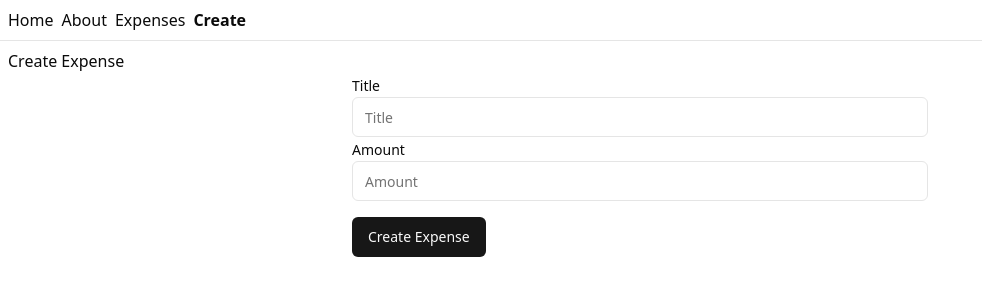
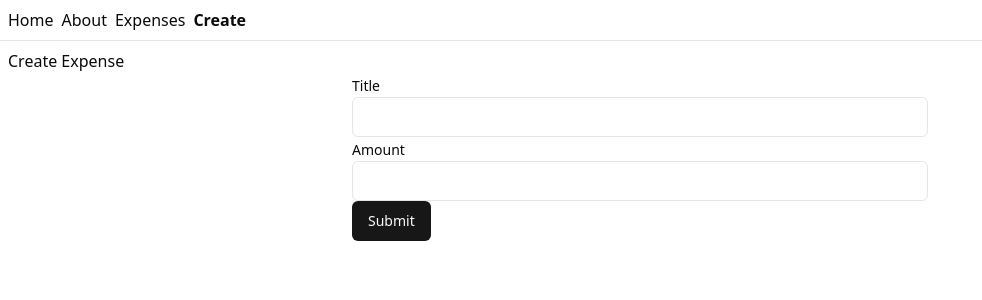
Before and after one commit to toho36/expenses, a React (Vite) app in the folder frontend/: page /create-expense in a window 1280 px wide. Shown: the top 300 px of the page, without its empty margins (0-982 px from the left). Built offline with nearby package versions, Linux system fonts and the light colour scheme; what hono would draw is missing.

Commit message:
creating expense
using tanstack form and api post

```diff
--- a/frontend/package.json
+++ b/frontend/package.json
@@ -13,11 +13,13 @@
   "dependencies": {
     "@radix-ui/react-label": "^2.1.1",
     "@radix-ui/react-slot": "^1.1.1",
+    "@tanstack/react-form": "^0.41.2",
     "@tanstack/react-query": "^5.64.1",
     "@tanstack/react-router": "^1.95.6",
     "@tanstack/router-vite-plugin": "^1.95.6",
     "class-variance-authority": "^0.7.1",
     "clsx": "^2.1.1",
+    "i": "^0.3.7",
     "lucide-react": "^0.469.0",
     "react": "^18.3.1",
     "react-dom": "^18.3.1",
--- a/frontend/src/routes/create-expense.tsx
+++ b/frontend/src/routes/create-expense.tsx
@@ -1,24 +1,103 @@
 import { Button } from '@/components/ui/button';
 import { Input } from '@/components/ui/input';
 import { Label } from '@/components/ui/label';
-import { createFileRoute } from '@tanstack/react-router';
+import { createFileRoute, useNavigate } from '@tanstack/react-router';
+
+import { useForm } from '@tanstack/react-form';
+import { api } from '@/lib/api';
 
 export const Route = createFileRoute('/create-expense')({
   component: CreateExpense,
 });
 
 function CreateExpense() {
+  const navigate = useNavigate();
+  const form = useForm({
+    defaultValues: {
+      title: '',
+      amount: '',
+    },
+    onSubmit: async ({ value }) => {
+      // Do something with form data
+      const res = await api.expenses.$post({
+        json: {
+          ...value,
+          amount: Number(value.amount),
+        },
+      });
+      if (!res.ok) {
+        throw new Error('server error');
+      }
+      navigate({ to: '/expenses' });
+    },
+  });
+
   return (
     <div className="p-2">
       <h2>Create Expense</h2>
-      <form className="max-w-xl m-auto">
-        <Label htmlFor="title">Title</Label>
-        <Input type="text" id="title" placeholder="Title" />
-        <Label htmlFor="amount">Amount</Label>
-        <Input type="number" id="amount" placeholder="Amount" />
-        <Button className="mt-4" type="submit">
-          Create Expense
-        </Button>
+      <form
+        onSubmit={(e) => {
+          e.preventDefault();
+          e.stopPropagation();
+          form.handleSubmit();
+        }}
+        className="max-w-xl m-auto"
+      >
+        <form.Field
+          name="title"
+          children={(field) => {
+            // Avoid hasty abstractions. Render props are great!
+            return (
+              <>
+                <Label htmlFor={field.name}>Title</Label>
+                <Input
+                  id={field.name}
+                  name={field.name}
+                  value={field.state.value}
+                  onBlur={field.handleBlur}
+                  onChange={(e) => field.handleChange(e.target.value)}
+                />
+                {field.state.meta.isTouched &&
+                field.state.meta.errors.length ? (
+                  <em>{field.state.meta.errors.join(', ')}</em>
+                ) : null}
+                {field.state.meta.isValidating ? 'Validating...' : null}
+              </>
+            );
+          }}
+        />
+        <form.Field
+          name="amount"
+          children={(field) => {
+            // Avoid hasty abstractions. Render props are great!
+            return (
+              <>
+                <Label htmlFor={field.name}>Amount</Label>
+                <Input
+                  id={field.name}
+                  name={field.name}
+                  value={field.state.value}
+                  onBlur={field.handleBlur}
+                  type="number"
+                  onChange={(e) => field.handleChange(e.target.value)}
+                />
+                {field.state.meta.isTouched &&
+                field.state.meta.errors.length ? (
+                  <em>{field.state.meta.errors.join(', ')}</em>
+                ) : null}
+                {field.state.meta.isValidating ? 'Validating...' : null}
+              </>
+            );
+          }}
+        />
+        <form.Subscribe
+          selector={(state) => [state.canSubmit, state.isSubmitting]}
+          children={([canSubmit, isSubmitting]) => (
+            <Button type="submit" disabled={!canSubmit}>
+              {isSubmitting ? '...' : 'Submit'}
+            </Button>
+          )}
+        />
       </form>
     </div>
   );
```
Also changed, not shown: 1 other file (tests, documents, lock files or other folders).
